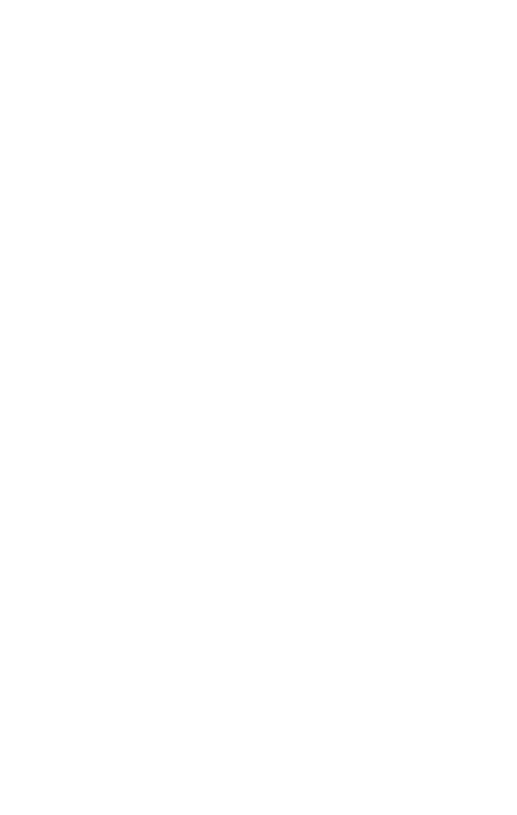
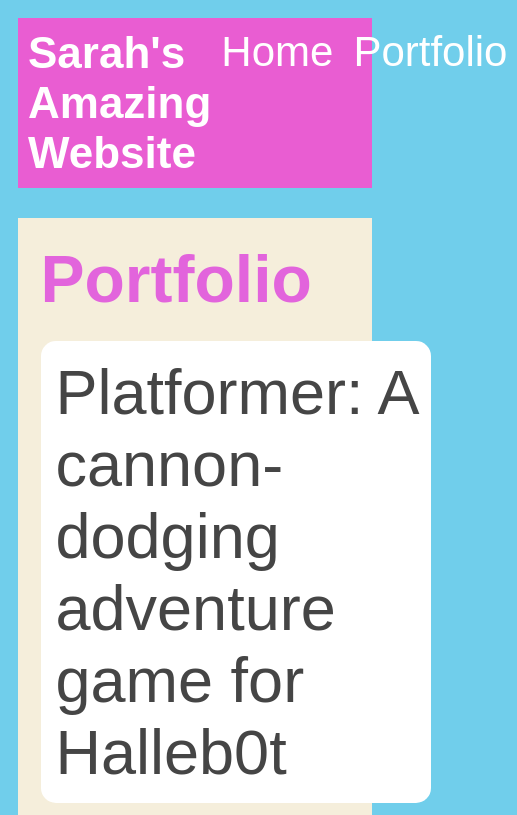
Before and after one commit to SarahChaney10/SarahChaney10.github.io, a plain HTML site: page portfolio.html in a window 390 px wide. Shown: the top 815 px of the page, 517 px wide, since content can reach past the window. Drawn offline with Linux system fonts and the light colour scheme.

Commit message:
add portfolio page to website

```diff
--- a/portfolio.html
+++ b/portfolio.html
@@ -0,0 +1,42 @@
+<!DOCTYPE html>
+<html>
+  <head>
+    <title>My Amazing Website</title>
+    <link rel="stylesheet" href="style.css" />
+  </head>
+
+  <body>
+    <!-- All content goes here -->
+    <div id="all-contents">
+        <nav>
+            <h1>Sarah's Amazing Website</h1>
+            <ul id="nav-ul">
+                <li class="nav-li">
+                    <a href="index.html">Home</a>
+                </li>
+                <li class="nav-li">
+                    <a href="portfolio.html">Portfolio</a>
+                </li>
+            </ul>
+        </nav>
+
+        <main>
+            <div class="content">
+                <h1>Portfolio</h1>
+                <ul id="portfolio">
+                    <li>
+                        <a href="fsd-projects/platformer/">Platformer: A cannon-dodging adventure game for Halleb0t</a>
+                    </li>
+                    <li>
+                        <a href="fsd-projects/bouncing-box/">Bouncing Box: A fun introduction to web game development</a>
+                    </li>
+                    <li>
+                        <a href="fsd-projects/circularity/">Circularity: A poetic motion experiment with circles</a>
+                    </li>
+                </ul>
+            </div>
+
+        </main>
+    </div>
+  </body>
+</html>
--- a/style.css
+++ b/style.css
@@ -12,7 +12,7 @@
 
 /* navigation menu */
 nav {
-    background: rgb(233, 93, 210);
+    background: oklch(69.609% 0.21618 334.584);
     margin: 0 auto;
     display: flex;
     padding: 10px;
@@ -74,3 +74,77 @@
 h2, h3 {
     margin: 0px;
 }
+/* Portfolio styles */
+.content h1 {
+  color: rgb(226, 100, 220);
+}
+
+#portfolio {
+  list-style-type: none;
+  padding-left: 0;
+}
+
+#portfolio li {
+  background: #fff;
+  padding: 10px;
+  border-radius: 10px;
+  margin-bottom: 10px;
+}
+
+#portfolio li:hover {
+  background: #eee;
+}
+
+#portfolio a {
+  text-decoration: none;
+  color: #454545;
+}
+/* responsive web design */
+@media screen and (min-width: 120px) and (max-width: 1080px) {
+  main {
+    height: 100ch;
+    zoom: 1.5;
+    display: grid;
+  }
+
+  h1 {
+    font-size: 44px;
+  }
+
+  h2 {
+    font-size: 42px;
+  }
+
+  h3 {
+    font-size: 36px;
+  }
+
+  #all-contents {
+    height: 100ch;
+    margin: none;
+  }
+
+  a {
+    font-size: 42px;
+  }
+
+  .sidebar {
+    margin-right: 0px;
+    justify-content: center;
+    align-items: center;
+  }
+
+  .sidebar-img {
+    width: 100%;
+  }
+
+  p,
+  li {
+    font-size: 24px;
+  }
+
+  .content {
+    align-content: center;
+    justify-content: center;
+  }
+}
```
